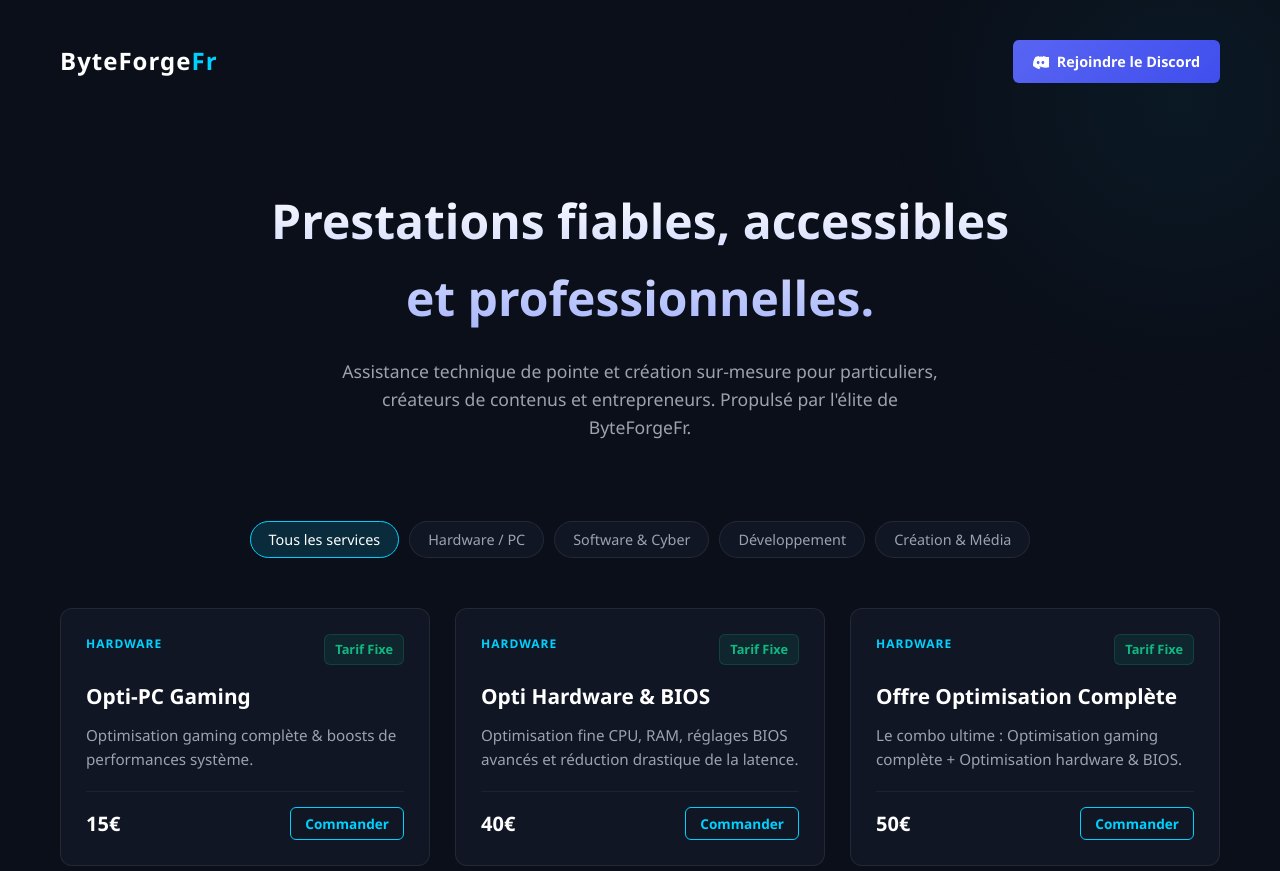
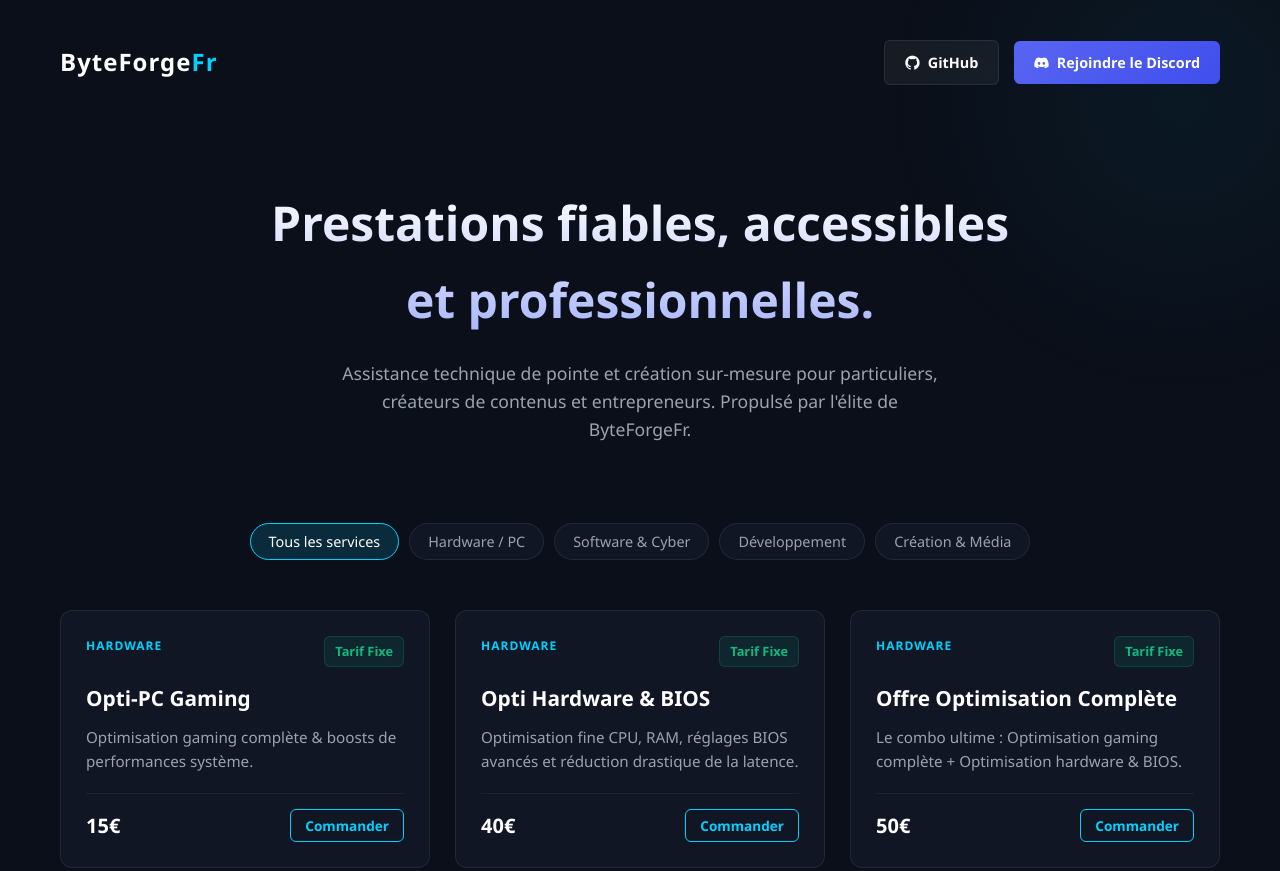
Before and after one commit to ByteForgeFr/byteforgefr.github.io, a plain HTML site: page index.html in a window 1280 px wide. Shown: the top 871 px of the page. Drawn offline with nearby package versions, Linux system fonts and the light colour scheme.

Commit message:
Add github icon

```diff
--- a/index.html
+++ b/index.html
@@ -4,6 +4,7 @@
     <meta charset="UTF-8">
     <meta name="viewport" content="width=device-width, initial-scale=1.0">
     <title>ByteForgeFr | Services Tech & Créatifs</title>
+<link rel="stylesheet" href="https://cdn.jsdelivr.net/npm/bootstrap-icons@1.13.1/font/bootstrap-icons.min.css">
     <style>
         /* --- RESET & VARIABLES --- */
         :root {
@@ -266,16 +267,31 @@
     <div class="bg-glow"></div>
 
     <!-- HEADER -->
-    <header>
-        <div class="logo">ByteForge<span>Fr</span></div>
-        <a href="https://discord.gg/DWDKqDMmAf" class="discord-btn">
-            <svg width="16" height="16" fill="currentColor" viewBox="0 0 16 16" style="vertical-align: middle;">
-                <path d="M13.545 2.907a13.227 13.227 0 0 0-3.257-1.011.05.05 0 0 0-.052.025c-.141.25-.297.575-.407.833a12.211 12.211 0 0 0-3.658 0 8.258 8.258 0 0 0-.412-.833.051.051 0 0 0-.052-.025c-1.125.194-2.22.534-3.257 1.011a.041.041 0 0 0-.021.018C.356 6.024-.213 9.047.066 12.032a.054.054 0 0 0 .022.039c2.11 1.561 4.1 2.528 6.044 3.134a.05.05 0 0 0 .053-.015c.462-.631.874-1.3 1.239-2.007a.05.05 0 0 0-.027-.07 8.036 8.036 0 0 1-1.153-.55.05.05 0 0 1-.006-.083c.078-.058.156-.118.23-.179a.051.051 0 0 1 .054-.007c3.92 1.793 8.18 1.793 12.061 0a.051.051 0 0 1 .054.007c.074.06.152.121.23.179a.05.05 0 0 1-.006.083 7.683 7.683 0 0 1-1.153.549.05.05 0 0 0-.027.073c.366.703.777 1.372 1.24 2.003a.05.05 0 0 0 .053.015c1.944-.606 3.934-1.573 6.044-3.134a.054.054 0 0 0 .022-.039c.321-3.486-.534-6.471-2.42-9.107a.042.042 0 0 0-.02-.019zM5.14 10.174c-.765 0-1.397-.704-1.397-1.565s.62-1.565 1.397-1.565c.76 0 1.39.71 1.397 1.565 0 .86-.62 1.565-1.397 1.565zm4.744 0c-.765 0-1.397-.704-1.397-1.565s.62-1.565 1.397-1.565c.76 0 1.39.71 1.397 1.565 0 .86-.62 1.565-1.397 1.565z"/>
-            </svg>
-            Rejoindre le Discord
-        </a>
+<!-- HEADER -->
+    <header style="max-width: 1200px; margin: 0 auto; padding: 40px 20px; display: flex; justify-content: space-between; align-items: center; flex-wrap: wrap; gap: 20px;">
+        <div class="logo" style="font-size: 1.5rem; font-weight: 800; letter-spacing: 1px; color: #fff;">ByteForge<span style="color: var(--accent);">Fr</span></div>
+
+        <!-- Conteneur des boutons alignés à droite -->
+        <div style="display: flex; gap: 15px; align-items: center;">
+
+            <!-- BOUTON GITHUB -->
+            <a href="https://github.com/byteforgefr" target="_blank" style="background: rgba(255, 255, 255, 0.05); color: #fff; border: 1px solid var(--border-color); padding: 10px 20px; border-radius: 6px; text-decoration: none; font-weight: 600; font-size: 0.9rem; transition: all 0.2s; display: flex; align-items: center; gap: 8px;">
+                <!-- Icône GitHub propre -->
+
+                <i class="bi bi-github"></i>
+                GitHub
+            </a>
+
+            <!-- BOUTON DISCORD -->
+            <a href="https://discord.com/invite/DWDKqDMmAf" target="_blank" style="background: linear-gradient(135deg, #5865F2 0%, #404eed 100%); color: #fff; padding: 10px 20px; border-radius: 6px; text-decoration: none; font-weight: 600; font-size: 0.9rem; transition: transform 0.2s, box-shadow 0.2s; display: flex; align-items: center; gap: 8px;" onmouseover="this.style.transform='translateY(-2px)'; this.style.boxShadow='0 4px 15px rgba(88, 101, 242, 0.4)'" onmouseout="this.style.transform='none'; this.style.boxShadow='none'">
+                <!-- Icône Discord neuve et non cassée -->
+
+                <i class="bi bi-discord"></i>
+                Rejoindre le Discord
+            </a>
+
+        </div>
     </header>
-
     <!-- HERO SECTION -->
     <section class="hero">
         <h1>Prestations fiables, accessibles et professionnelles.</h1>
```
